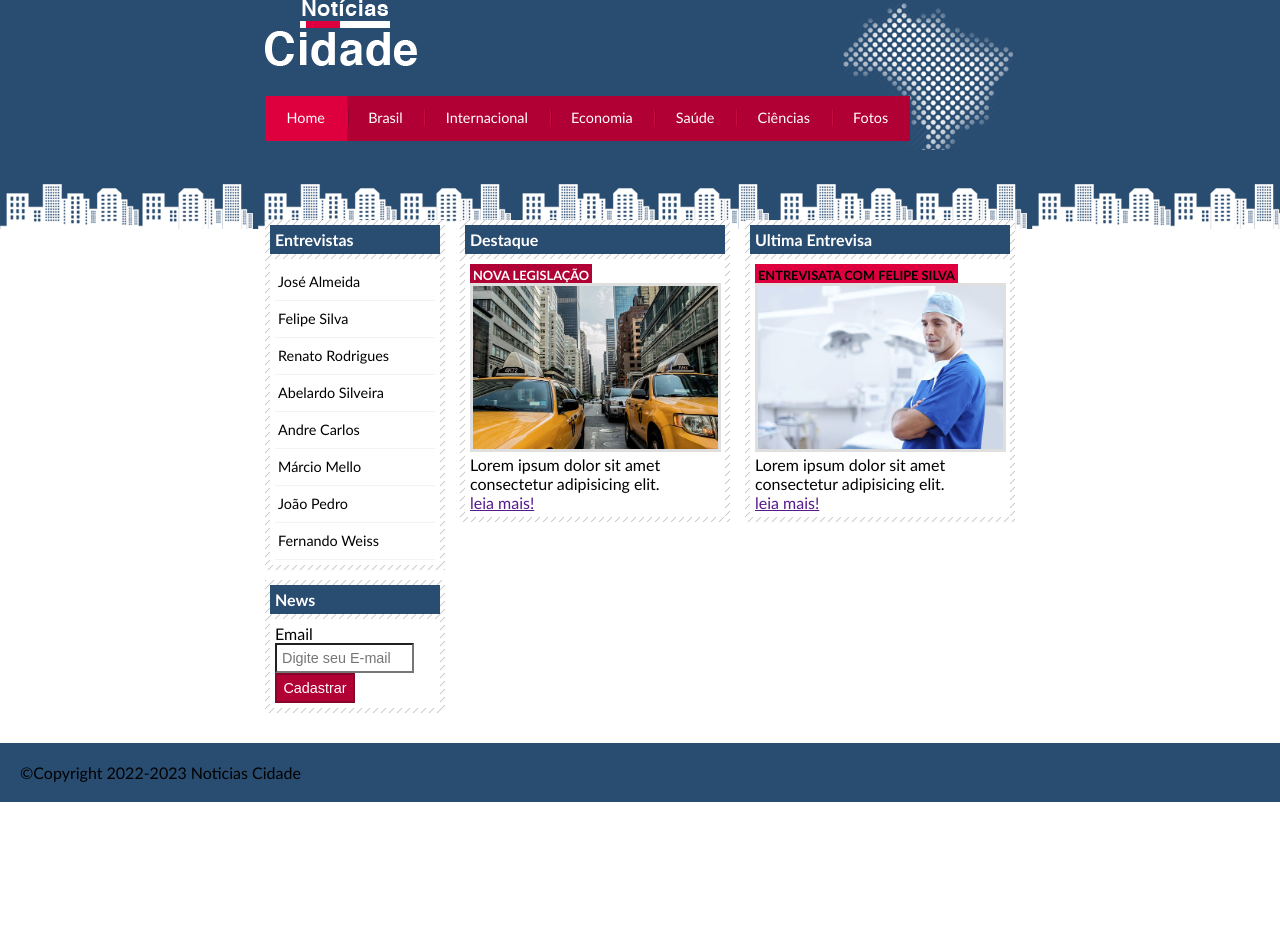
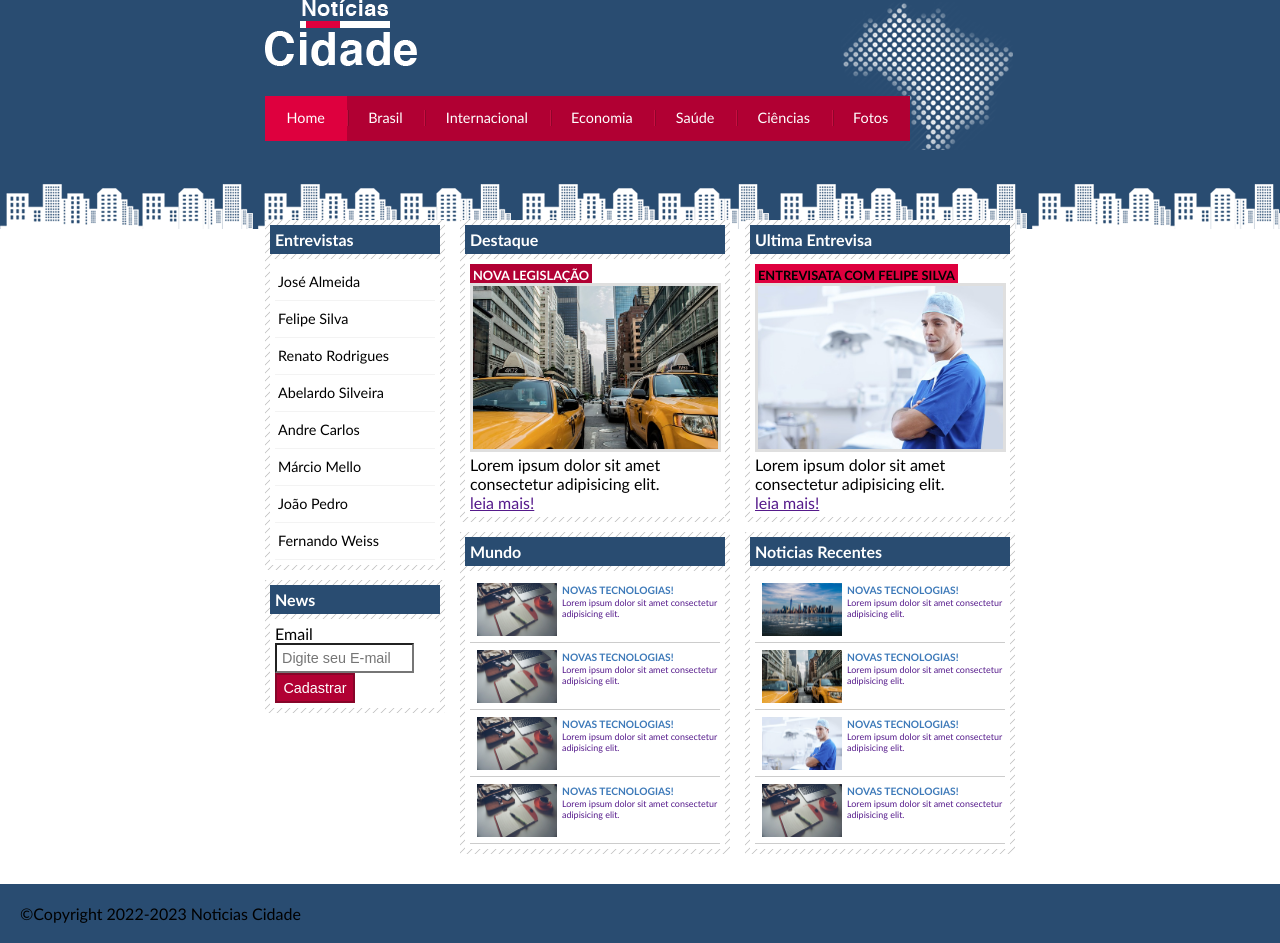
Before and after one commit to jairobr1986/Projeto_site_noticias_cidade, a plain HTML site: page index.html in a window 1280 px wide. Before the commit the page ends 802 px from the top, so only its background shows below. Drawn offline with Linux system fonts and the light colour scheme.

Commit message:
Pagina INDEX concluida

```diff
--- a/estilo.css
+++ b/estilo.css
@@ -195,6 +195,37 @@ h3 {
     background: #de003e;
 }
 
+/*FORMATANDO LISTA DE NOTICIAS*/
+#lista-noticias li {
+    padding: 2px;
+    border-bottom: 1px solid #ccc;
+    height: 62px;
+}
+
+#lista-noticias li a img {
+    float: left;
+    margin: 5px;
+}
+
+#lista-noticias li a {
+    text-decoration: none;
+    font-size: 0.8em;
+}
+
+#lista-noticias li a h3 {
+    font-size: 0.8em;
+    padding: 0;
+    color: #3e7ab9;
+}
+
+#lista-noticias li a p {
+    font-size: 0.7em;
+}
+
+#lista-noticias li:hover {
+    background: #eee;
+}
+
 /*RODAPE*/
 
 #container-rodape {
--- a/index.html
+++ b/index.html
@@ -42,6 +42,42 @@
                         <a href="">leia mais!</a>
                     </div>
                 </div>
+
+                <div class="caixa">
+                    <h2>Mundo</h2>
+                    <div class="caixa-conteudo">
+                        <ul id="lista-noticias">
+                            <li>
+                                <a href="">
+                                    <img src="../Projeto_site_noticias_cidade/imagens/tecnologia.jpg" alt="tecnologia" width="80">
+                                    <h3>Novas Tecnologias!</h3>
+                                    <p>Lorem ipsum dolor sit amet consectetur adipisicing elit.</p>
+                                </a>
+                            </li>
+                            <li>
+                                <a href="">
+                                    <img src="../Projeto_site_noticias_cidade/imagens/tecnologia.jpg" alt="tecnologia" width="80">
+                                    <h3>Novas Tecnologias!</h3>
+                                    <p>Lorem ipsum dolor sit amet consectetur adipisicing elit.</p>
+                                </a>
+                            </li>
+                            <li>
+                                <a href="">
+                                    <img src="../Projeto_site_noticias_cidade/imagens/tecnologia.jpg" alt="tecnologia" width="80">
+                                    <h3>Novas Tecnologias!</h3>
+                                    <p>Lorem ipsum dolor sit amet consectetur adipisicing elit.</p>
+                                </a>
+                            </li>
+                            <li>
+                                <a href="">
+                                    <img src="../Projeto_site_noticias_cidade/imagens/tecnologia.jpg" alt="tecnologia" width="80">
+                                    <h3>Novas Tecnologias!</h3>
+                                    <p>Lorem ipsum dolor sit amet consectetur adipisicing elit.</p>
+                                </a>
+                            </li>
+                        </ul>
+                    </div>
+                </div>
             </div>
             <div id="secundario">
                 <div class="caixa entrevista">
@@ -55,6 +91,42 @@
                         <a href="">leia mais!</a>
                     </div>
                 </div>
+
+                <div class="caixa"><!--INICIO DO CONTEUDO QUE FICA ABAIXO DA ULTIMA ENTREVISTA-->
+                    <h2>Noticias Recentes</h2>
+                    <div class="caixa-conteudo">
+                        <ul id="lista-noticias">
+                            <li>
+                                <a href="">
+                                    <img src="../Projeto_site_noticias_cidade/imagens/cidade.jpg" alt="tecnologia" width="80">
+                                    <h3>Novas Tecnologias!</h3>
+                                    <p>Lorem ipsum dolor sit amet consectetur adipisicing elit.</p>
+                                </a>
+                            </li>
+                            <li>
+                                <a href="">
+                                    <img src="../Projeto_site_noticias_cidade/imagens/taxi.jpg" alt="tecnologia" width="80">
+                                    <h3>Novas Tecnologias!</h3>
+                                    <p>Lorem ipsum dolor sit amet consectetur adipisicing elit.</p>
+                                </a>
+                            </li>
+                            <li>
+                                <a href="">
+                                    <img src="../Projeto_site_noticias_cidade/imagens/doutor.jpg" alt="tecnologia" width="80">
+                                    <h3>Novas Tecnologias!</h3>
+                                    <p>Lorem ipsum dolor sit amet consectetur adipisicing elit.</p>
+                                </a>
+                            </li>
+                            <li>
+                                <a href="">
+                                    <img src="../Projeto_site_noticias_cidade/imagens/tecnologia.jpg" alt="tecnologia" width="80">
+                                    <h3>Novas Tecnologias!</h3>
+                                    <p>Lorem ipsum dolor sit amet consectetur adipisicing elit.</p>
+                                </a>
+                            </li>
+                        </ul>
+                    </div>
+                </div><!--FIM DO CONTEUDO QUE FICA ABAIXO DA ULTIMA ENTREVISTA-->
             </div>
 
             <div id="lateral"><!--INICIO DA LATERAL-->
```
